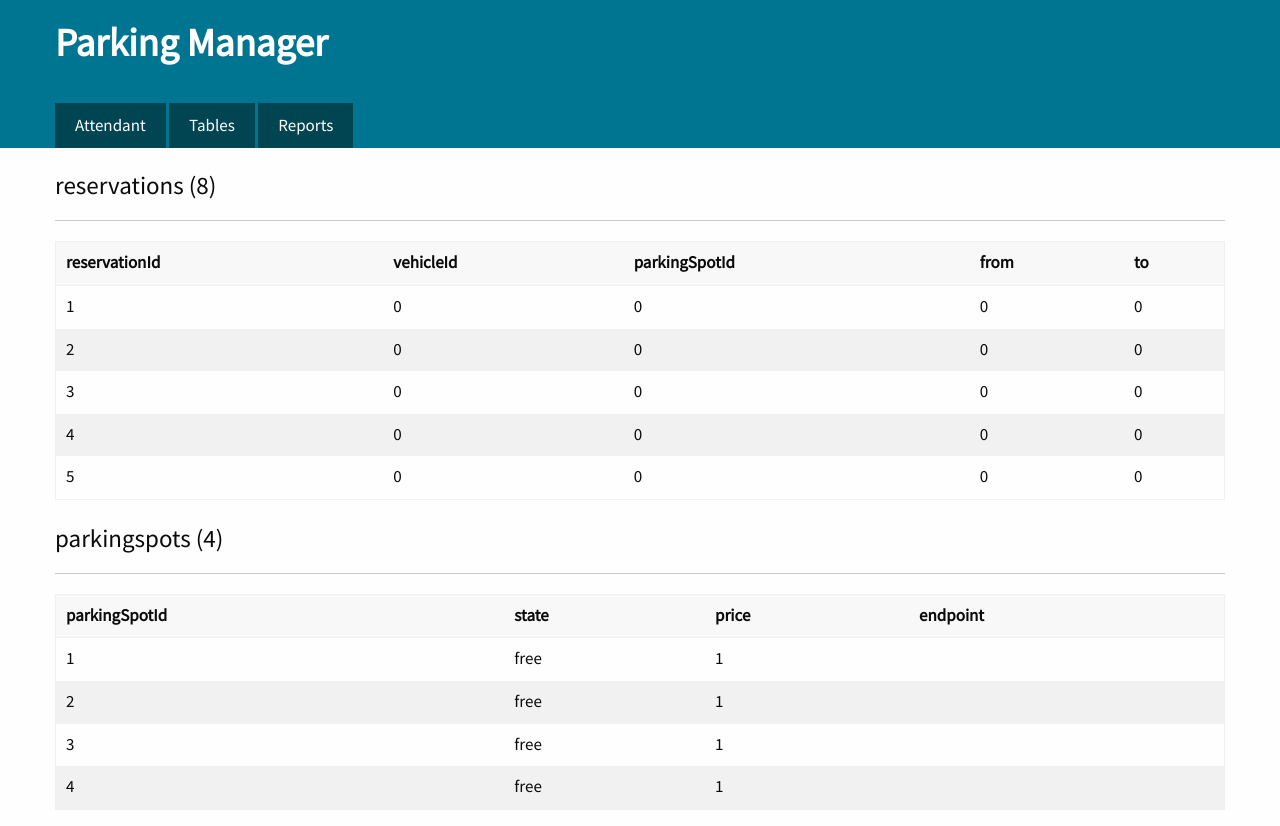
After one commit to DeLaChance/2IMN15-project, a Flask app: page /page/tables in a window 1280 px wide. The commit adds this page. Run offline with Flask 2, Linux system fonts and the light colour scheme; data comes from the database, SQL or seed files in the repository; both versions use the stored data as it was after the commit.

Commit message:
Robust implementation of showing tables.

```diff
--- a/visualizer/hello.py
+++ b/visualizer/hello.py
@@ -1,4 +1,3 @@
-from coap.CustomClient import CustomClient
 import json, time, sqlite3
 from flask import Flask, render_template
 app = Flask(__name__)
@@ -28,7 +27,13 @@ def getData(table):
 
 @app.route("/api/<table>")
 def parkingspots(table):
+    if table == "null":
+        return "[]"
     return getData(table)
+
+@app.route("/page/<page>")
+def page(page):
+    return render_template(page + ".html")
 
 if __name__ == "__main__":
     app.debug = True
--- /dev/null
+++ b/visualizer/static/app.css
@@ -0,0 +1,44 @@
+@import url(https://fonts.googleapis.com/css?family=Source+Sans+Pro);
+
+body {
+    margin: 0;
+    height: 100%;
+    width: 100%;
+}
+
+body, h1, h2, h3, h4, h5, h6 {
+    font-family: 'Source Sans Pro', sans-serif;
+}
+
+header {
+    background-color: #007591;
+    position: relative;
+}
+
+.header__logo {
+    display: block;
+    height: 100px;
+    padding: 20px 0;
+    color: white;
+}
+
+.header__tab {
+    padding: 10px 20px;
+    display: inline-block;
+    color: white;
+    background-color: #004551;
+    margin-top: 3px;
+}
+
+.header__tab:hover {
+    background-color: white;
+    color: #007591;
+}
+
+table {
+    width: 100%;
+}
+
+.faded {
+    color: #777;
+}
--- /dev/null
+++ b/visualizer/static/manager.js
@@ -0,0 +1,72 @@
+
+function getTable(selector, url) {
+    $.get(url, function(data) {
+        var json = JSON.parse(data)
+        var table = createTable(json)
+        $(selector).html(table, "data")
+    })
+}
+
+function getAllTables(callback) {
+    $.get('/api/sqlite_sequence', function(data) {
+        var json = JSON.parse(data)
+        callback(json)
+    })
+}
+
+$(document).ready(function() {
+
+    getAllTables(function(json) {
+        for (var k in json) {
+            var name = json[k].name
+            var amount = json[k].seq
+            appendTable("#tables", name, amount)
+        }
+    });
+})
+
+function appendTable(target, name, amount) {
+    console.log(target, name, amount)
+    $.get('/api/' + name, function(data) {
+        var json = JSON.parse(data)
+        var title = "<h3>" + name + " (" + amount + ")" + "</h3>\n<hr>\n"
+        var table = createTable(json)
+        $(target).append(title + table)
+     })
+}
+
+//updateTable('#parkingspots', '/api/parkingspots')
+////updateTable('#reservations', '/api/reservations')
+//updateTable('#reservations', '/api/null')
+
+function createTable(json, tableClass) {
+    if (json.length == 0)
+        return "<span class='faded'>No data available</span>"
+
+    var table = "<table class='" + tableClass + "'>\n"
+
+    // Table head
+    var thead = "\t<thead>\n"
+    for (var k in json[0]) {
+        thead += "\t\t<th>" + k + "</th>\n"
+    }
+    thead += "\t</thead>\n"
+
+    // Table body
+    var tbody = "\t<tbody>\n"
+    for(var i = 0; i < json.length; i++) {
+        var obj = json[i]
+        var row = "\t\t<tr>\n"
+        for(var k in obj) {
+            row += "\t\t\t<td> " + obj[k] + " </td>\n"
+        }
+        row += "\t\t</tr>\n"
+        tbody += row
+    }
+
+    // Concatenating
+    tbody += "\t</tbody>\n"
+    table += thead + tbody + "</table>"
+
+    return table
+}
--- /dev/null
+++ b/visualizer/static/typography.css
@@ -0,0 +1,66 @@
+h1 {
+  font-family: 'Source sans pro', sans-serif;
+  font-weight: bold;
+  color: $calllock-red;
+}
+
+h2 {
+  font-family: 'Source sans pro', sans-serif;
+  font-weight: normal;
+  color: $calllock-red;
+}
+
+body {
+  font-family: 'Source sans pro', sans-serif;
+  font-weight: lighter;
+  font-size: 17px;
+  color: $calllock-black;
+}
+
+button,
+.button {
+  font-family: 'Source sans pro', sans-serif;
+  font-weight: normal;
+  font-size: 15px;
+}
+
+nav,
+.nav {
+  font-family: 'Source sans pro', sans-serif;
+  font-weight: normal;
+  font-size: 16px;
+}
+
+body {
+  line-height: 1.45;
+}
+
+p {
+  margin-bottom: 1.3rem;
+}
+
+h1, h2, h3, h4 {
+  margin: 1.414rem 0 0.5rem;
+  line-height: 1.2;
+}
+
+h1 {
+  margin-top: 0;
+  font-size: 2.441rem;
+}
+
+h2 {
+  font-size: 1.953rem;
+}
+
+h3 {
+  font-size: 1.563rem;
+}
+
+h4 {
+  font-size: 1.25rem;
+}
+
+small, .font_small {
+  font-size: 0.8rem;
+}
--- a/visualizer/templates/base.html
+++ b/visualizer/templates/base.html
@@ -2,11 +2,27 @@
 <html>
 <head>
     <link rel="stylesheet" href="{{ url_for('static', filename='foundation-6/css/foundation.min.css')}}">
-
+    <link rel="stylesheet" href="{{ url_for('static', filename='app.css')}}">
+    <link rel="stylesheet" href="{{ url_for('static', filename='typography.css')}}">
+    <script src="{{ url_for('static', filename='foundation-6/js/vendor/jquery.min.js')}}"></script>
 </head>
 <body>
-    <h1>Test</h1>
-    <script src="{{ url_for('static', filename='foundation-6/js/vendor/jquery.min.js')}}"></script>
+    <header>
+        <div class="row">
+            <div class="small 12 columns">
+                <div class="header__logo">
+                    <h1>Parking Manager</h1>
+                </div>
+                <div clas="nav">
+                    <a class="header__tab" href="/page/attendant">Attendant</a>
+                    <a class="header__tab" href="/page/tables">Tables</a>
+                    <a class="header__tab" href="/page/reports">Reports</a>
+                </div>
+            </div>
+        </div>
+    </header>
+    {% block content %}{% endblock %}
+
     <script src="{{ url_for('static', filename='foundation-6/js/vendor/what-input.min.js')}}"></script>
     <script src="{{ url_for('static', filename='foundation-6/js/foundation.min.js')}}"></script>
 </body>
--- /dev/null
+++ b/visualizer/templates/tables.html
@@ -0,0 +1,18 @@
+{% extends "base.html" %}
+
+{% block content %}
+<div class="row">
+    <div class="small-12 columns">
+        <div id="tables">
+
+        </div>
+        <!--<h3>Parkingspots</h3>-->
+        <!--<hr>-->
+        <!--<div class="table" id="parkingspots"></div>-->
+        <!--<h3>Reservations</h3>-->
+        <!--<hr>-->
+        <!--<div class="table" id="reservations"></div>-->
+    </div>
+</div>
+<script src="{{ url_for('static', filename='manager.js')}}"></script>
+{% endblock %}
```
Also changed, not shown: visualizer/templates/attendant.html (added, +26 -0 lines), server/sqlite.db, visualizer/templates/reports.html (added).
